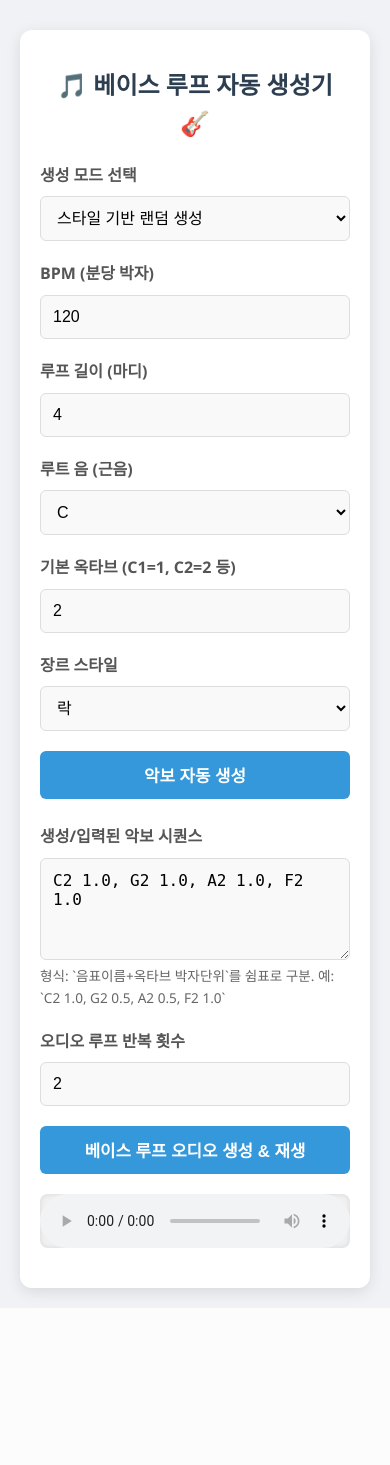
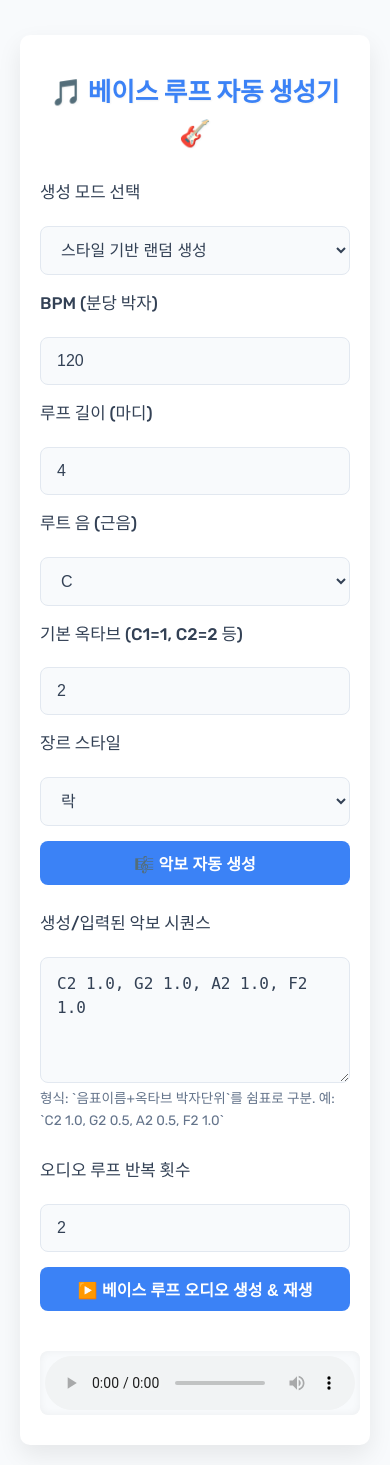
Before and after one commit to alibowbow/baseloop, a Flask app: page / in a window 390 px wide. Before the commit the page ends 1305 px from the top, so only its background shows below. Run offline with Flask 3, Linux system fonts and the light colour scheme.

Commit message:
Update index.html

```diff
--- a/templates/index.html
+++ b/templates/index.html
@@ -3,12 +3,28 @@
 <head>
     <meta charset="UTF-8">
     <meta name="viewport" content="width=device-width, initial-scale=1.0">
-    <title>AI/랜덤 베이스 루프 생성기</title>
+    <title>🎵 프로 베이스 루프 생성기 🎸</title>
+    <!-- Google Fonts - Rubik 폰트 가져오기 -->
+    <link href="https://fonts.googleapis.com/css2?family=Rubik:wght@400;500;700&display=swap" rel="stylesheet">
     <style>
+        /* CSS 변수: 색상 팔레트 정의 */
+        :root {
+            --primary-color: #3b82f6; /* Tailwind Blue 500 */
+            --primary-hover-color: #2563eb; /* Tailwind Blue 600 */
+            --accent-color: #10b981; /* Tailwind Emerald 500 */
+            --background-color: #f8fafc; /* Tailwind Slate 50 */
+            --card-background: #ffffff;
+            --text-color: #334155; /* Tailwind Slate 700 */
+            --light-text-color: #64748b; /* Tailwind Slate 500 */
+            --border-color: #e2e8f0; /* Tailwind Slate 200 */
+            --error-color: #ef4444; /* Tailwind Red 500 */
+            --success-color: #22c55e; /* Tailwind Green 500 */
+        }
+
         body {
-            font-family: 'Segoe UI', Tahoma, Geneva, Verdana, sans-serif;
-            background-color: #f0f2f5;
-            color: #333;
+            font-family: 'Rubik', sans-serif;
+            background-color: var(--background-color);
+            color: var(--text-color);
             line-height: 1.6;
             margin: 0;
             padding: 20px;
@@ -17,30 +33,37 @@
             align-items: flex-start;
             min-height: 100vh;
             box-sizing: border-box;
+            -webkit-font-smoothing: antialiased; /* 폰트 부드럽게 */
+            -moz-osx-font-smoothing: grayscale;
         }
         .container {
-            background-color: #ffffff;
-            padding: 30px;
-            border-radius: 12px;
-            box-shadow: 0 4px 15px rgba(0, 0, 0, 0.1);
-            max-width: 600px;
+            background-color: var(--card-background);
+            padding: 35px;
+            border-radius: 16px; /* 모서리 더 둥글게 */
+            box-shadow: 0 10px 25px rgba(0, 0, 0, 0.08); /* 그림자 더 깊게 */
+            max-width: 650px; /* 너비 약간 증가 */
             width: 100%;
-            margin-top: 20px;
+            margin-top: 30px;
+            box-sizing: border-box;
         }
         h1 {
-            color: #2c3e50;
+            color: var(--primary-color);
             text-align: center;
-            margin-bottom: 30px;
-            font-size: 1.8em;
+            margin-bottom: 35px;
+            font-size: 2.2em; /* 폰트 크기 증가 */
+            font-weight: 700; /* 더 굵게 */
+            text-shadow: 1px 1px 2px rgba(0,0,0,0.05);
         }
         form {
             display: flex;
             flex-direction: column;
+            gap: 15px; /* 요소들 사이 간격 */
         }
         label {
-            margin-bottom: 8px;
-            font-weight: bold;
-            color: #555;
+            margin-bottom: 5px;
+            font-weight: 500; /* 중간 굵기 */
+            color: var(--text-color);
+            font-size: 1.05em;
         }
         input[type="number"],
         input[type="text"],
@@ -48,69 +71,105 @@
         select,
         textarea {
             width: 100%;
-            padding: 12px;
-            margin-bottom: 20px;
-            border: 1px solid #ddd;
-            border-radius: 6px;
+            padding: 14px 16px; /* 패딩 증가 */
+            margin-bottom: 0; /* 간격은 form-gap으로 대체 */
+            border: 1px solid var(--border-color);
+            border-radius: 8px; /* 모서리 둥글게 */
             box-sizing: border-box;
             font-size: 1em;
-            background-color: #f9f9f9;
+            background-color: var(--background-color);
+            color: var(--text-color);
+            transition: all 0.3s ease;
+        }
+        input:focus, select:focus, textarea:focus {
+            border-color: var(--primary-color);
+            box-shadow: 0 0 0 3px rgba(59, 130, 246, 0.2); /* 포커스 시 빛 효과 */
+            outline: none;
         }
         textarea {
-            min-height: 100px;
+            min-height: 120px;
             resize: vertical;
-            font-family: 'Fira Code', 'Roboto Mono', monospace;
+            font-family: 'Fira Code', 'Roboto Mono', monospace; /* 코딩 폰트 */
+            line-height: 1.5;
         }
         .button-group {
             display: flex;
-            gap: 15px;
-            margin-top: 10px;
+            flex-wrap: wrap; /* 작은 화면에서 줄바꿈 되도록 */
+            gap: 15px; /* 버튼 간격 */
+            margin-top: 15px;
             margin-bottom: 25px;
-            flex-wrap: wrap;
         }
         button {
             flex-grow: 1;
-            background-color: #3498db;
+            background-color: var(--primary-color);
             color: white;
-            padding: 12px 25px;
+            padding: 14px 28px; /* 패딩 증가 */
             border: none;
-            border-radius: 6px;
+            border-radius: 8px;
             cursor: pointer;
-            font-size: 1.05em;
-            font-weight: bold;
-            transition: background-color 0.3s ease, transform 0.2s ease;
+            font-size: 1.1em; /* 폰트 크기 증가 */
+            font-weight: 700;
+            transition: background-color 0.3s ease, transform 0.2s ease, box-shadow 0.2s ease;
         }
-        button:hover {
-            background-color: #2980b9;
+        button:hover:not(:disabled) {
+            background-color: var(--primary-hover-color);
             transform: translateY(-2px);
+            box-shadow: 0 5px 15px rgba(59, 130, 246, 0.3);
         }
-        button:active {
+        button:active:not(:disabled) {
             transform: translateY(0);
+            box-shadow: none;
+        }
+        button:disabled {
+            background-color: #9ca3af; /* 회색 비활성화 */
+            cursor: not-allowed;
+            opacity: 0.8;
         }
         .info-text {
             font-size: 0.85em;
-            color: #666;
-            margin-top: -15px;
+            color: var(--light-text-color);
+            margin-top: -10px; /* 라벨과의 간격 조정 */
+            margin-bottom: 10px; /* 다음 요소와의 간격 */
+        }
+        .warning-text {
+            color: var(--error-color);
+            font-weight: 500;
+        }
+        .message-area {
+            padding: 10px 15px;
             margin-bottom: 20px;
+            border-radius: 8px;
+            font-size: 0.95em;
+            word-wrap: break-word; /* 긴 메시지 줄바꿈 */
         }
-        #loadingSpinner {
+        .message-area.success {
+            background-color: rgba(34, 197, 94, 0.1); /* Tailwind Green 50 (opacity) */
+            color: var(--success-color);
+            border: 1px solid rgba(34, 197, 94, 0.3);
+        }
+        .message-area.error {
+            background-color: rgba(239, 68, 68, 0.1); /* Tailwind Red 50 (opacity) */
+            color: var(--error-color);
+            border: 1px solid rgba(239, 68, 68, 0.3);
+        }
+        .loading-spinner {
             display: none;
             text-align: center;
             font-size: 1.2em;
-            color: #607d8b;
+            color: var(--primary-color);
             margin-top: 15px;
             font-weight: bold;
         }
-        #loadingSpinner::after {
+        .loading-spinner::after {
             content: '';
             display: inline-block;
             width: 1.2em;
             height: 1.2em;
             margin-left: 0.5em;
-            border: 0.15em solid #f3f3f3;
-            border-top: 0.15em solid #607d8b;
+            border: 0.15em solid rgba(59, 130, 246, 0.3);
+            border-top: 0.15em solid var(--primary-color);
             border-radius: 50%;
-            animation: spin 1s linear infinite;
+            animation: spin 0.8s linear infinite;
         }
         @keyframes spin {
             0% { transform: rotate(0deg); }
@@ -119,22 +178,28 @@
         /* Style for the audio player */
         audio {
             width: 100%;
-            margin-top: 20px;
-            margin-bottom: 20px;
-            background-color: #f0f0f0;
+            margin-top: 25px;
+            margin-bottom: 10px;
+            background-color: var(--background-color);
             border-radius: 8px;
-            box-shadow: inset 0 0 5px rgba(0,0,0,0.1);
+            box-shadow: inset 0 0 8px rgba(0,0,0,0.05);
+            padding: 5px;
         }
 
-        /* Responsive adjustments */
-        @media (max-width: 480px) {
+        /* 모바일 반응형 조정 */
+        @media (max-width: 680px) {
             .container {
                 padding: 20px;
-                margin-top: 10px;
+                margin-top: 15px;
+                border-radius: 10px;
             }
             h1 {
-                font-size: 1.5em;
-                margin-bottom: 20px;
+                font-size: 1.6em;
+                margin-bottom: 25px;
+            }
+            button {
+                padding: 10px 20px;
+                font-size: 1em;
             }
             .button-group {
                 flex-direction: column;
@@ -146,7 +211,10 @@
 <body>
     <div class="container">
         <h1>🎵 베이스 루프 자동 생성기 🎸</h1>
-        <form id="bassGeneratorForm"> <!-- action 및 method 속성을 JavaScript가 처리하므로 제거 -->
+
+        <div id="messageArea" class="message-area" style="display:none;"></div>
+
+        <form id="bassGeneratorForm">
 
             <label for="generation_mode">생성 모드 선택</label>
             <select id="generation_mode" name="generation_mode" onchange="toggleModeOptions()">
@@ -158,7 +226,7 @@
             <div id="ai_mode_options" style="display:none;">
                 <label for="gemini_api_key_input">Gemini API 키</label>
                 <input type="password" id="gemini_api_key_input" name="gemini_api_key_input" placeholder="Google AI Studio에서 발급받은 키 입력">
-                <p class="info-text" style="color: #d32f2f; margin-top: -15px;">
+                <p class="info-text warning-text">
                     ⚠️ 경고: 이 키는 웹 서버로 전송됩니다. 학습/테스트용으로만 사용하며 보안에 주의하세요.
                 </p>
             </div>
@@ -192,11 +260,11 @@
                 <option value="random" {% if default_genre == 'random' %}selected{% endif %}>완전 랜덤 (정확도 낮음)</option>
             </select>
 
-            <!-- 악보 생성 버튼 (모드에 따라 동작 다름) -->
-            <button type="button" onclick="generateNotes()">악보 자동 생성</button>
-            <div id="loadingSpinnerNotes" style="display:none;">악보 생성 중... (잠시만 기다려주세요)</div>
+            <!-- 악보 생성 버튼 -->
+            <button type="button" id="generateNotesBtn" onclick="generateNotes()">🎼 악보 자동 생성</button>
+            <div id="loadingSpinnerNotes" class="loading-spinner">악보 생성 중...</div>
 
-            <label for="notes_sequence_input" style="margin-top: 25px;">생성/입력된 악보 시퀀스</label>
+            <label for="notes_sequence_input" style="margin-top: 10px;">생성/입력된 악보 시퀀스</label>
             <textarea id="notes_sequence_input" name="notes_sequence_input" rows="4">{{ recommended_notes_str }}</textarea>
             <p class="info-text">
                 형식: `음표이름+옥타브 박자단위`를 쉼표로 구분. 예: `C2 1.0, G2 0.5, A2 0.5, F2 1.0`
@@ -205,9 +273,9 @@
             <label for="num_loops_input">오디오 루프 반복 횟수</label>
             <input type="number" id="num_loops_input" name="num_loops_input" value="{{ default_loops }}" min="1" max="100" required>
 
-            <!-- 오디오 생성 버튼 (공통) -->
-            <button type="button" onclick="playGeneratedAudio()">베이스 루프 오디오 생성 & 재생</button>
-            <div id="loadingSpinnerAudio" style="display:none;">오디오 생성 중... (잠시만 기다려주세요)</div>
+            <!-- 오디오 생성 및 재생 버튼 -->
+            <button type="button" id="playAudioBtn" onclick="playGeneratedAudio()">▶️ 베이스 루프 오디오 생성 & 재생</button>
+            <div id="loadingSpinnerAudio" class="loading-spinner">오디오 생성 중...</div>
 
             <!-- 오디오 플레이어 추가 -->
             <audio controls id="audioPlayer"></audio>
@@ -219,7 +287,36 @@
         document.addEventListener('DOMContentLoaded', (event) => {
             // 페이지 로드 시 선택된 기본 모드에 따라 UI 조정
             toggleModeOptions();
+            // 메시지 영역 숨기기
+            document.getElementById('messageArea').style.display = 'none';
         });
+
+        function showMessage(message, type = 'info') {
+            const messageArea = document.getElementById('messageArea');
+            messageArea.textContent = message;
+            messageArea.className = 'message-area'; // Reset classes
+            if (type === 'success') {
+                messageArea.classList.add('success');
+            } else if (type === 'error') {
+                messageArea.classList.add('error');
+            }
+            messageArea.style.display = 'block';
+        }
+
+        function setLoadingState(elementId, isLoading, message = "") {
+            const spinner = document.getElementById(elementId);
+            const button = document.getElementById(elementId.replace('loadingSpinner', '') + 'Btn'); // 예를 들어 loadingSpinnerNotes -> generateNotesBtn
+
+            if (isLoading) {
+                spinner.textContent = message;
+                spinner.style.display = 'block';
+                if (button) button.disabled = true;
+            } else {
+                spinner.style.display = 'none';
+                if (button) button.disabled = false;
+            }
+        }
+
 
         function toggleModeOptions() {
             const modeSelect = document.getElementById('generation_mode');
@@ -236,6 +333,7 @@
                 geminiApiKeyInput.removeAttribute('required');
                 geminiApiKeyInput.value = ''; // 키 필드 비우기
             }
+            showMessage("", 'info'); // 모드 전환 시 메시지 지우기
         }
 
         async function generateNotes() {
@@ -247,14 +345,16 @@
             const genre = document.getElementById('genre_input').value;
             const keyNote = document.getElementById('key_note_input').value;
             const octave = document.getElementById('octave_input').value;
-            const apiKey = document.getElementById('gemini_api_key_input').value; // AI 모드일 때만 사용
+            const apiKey = document.getElementById('gemini_api_key_input').value;
 
-            const loadingSpinner = document.getElementById('loadingSpinnerNotes'); // 악보 생성용 스피너
             const notesSequenceInput = document.getElementById('notes_sequence_input');
 
+            notesSequenceInput.value = ""; // 기존 악보 비우기
+            showMessage("", 'info'); // 기존 메시지 비우기
+
             // 로딩 상태 시작
-            loadingSpinner.style.display = 'block';
-            notesSequenceInput.value = `(${currentMode === 'ai' ? 'AI가' : '랜덤 생성기로부터'}) 악보를 생성하고 있습니다. 잠시만 기다려주세요...`;
+            setLoadingState('loadingSpinnerNotes', true,
+                            `${currentMode === 'ai' ? 'AI가' : '랜덤 생성기가'} 악보를 생성 중입니다...`);
 
             try {
                 const formData = new FormData();
@@ -266,11 +366,8 @@
                 formData.append('octave_input', octave);
 
                 if (currentMode === 'ai') {
-                    // AI 모드일 때만 API 키 추가 및 유효성 검사
                     if (!apiKey.trim()) {
-                        alert("Gemini API 키를 입력해주세요!");
-                        loadingSpinner.style.display = 'none';
-                        notesSequenceInput.value = 'AI 추천을 위해서는 API 키가 필요합니다.';
+                        showMessage("⚠️ Gemini API 키를 입력해주세요!", 'error');
                         return; // 함수 실행 중단
                     }
                     formData.append('gemini_api_key_input', apiKey);
@@ -285,18 +382,17 @@
 
                 if (response.ok && data.status === 'success') {
                     notesSequenceInput.value = data.notes;
+                    showMessage("🎉 악보가 성공적으로 생성되었습니다! 오디오를 재생해보세요.", 'success');
                 } else {
                     const errorMessage = data.message || '알 수 없는 오류가 발생했습니다.';
-                    alert('악보 생성에 실패했습니다: ' + errorMessage);
-                    notesSequenceInput.value = '악보 생성에 실패했습니다. 다시 시도하거나 서버 로그를 확인하세요.';
-                    console.error('Server response error:', data);
+                    showMessage(`🚨 악보 생성 실패: ${errorMessage}`, 'error');
+                    console.error('Server response error:', response.status, errorMessage);
                 }
             } catch (error) {
+                showMessage('⚠️ 네트워크 오류 또는 서버 문제가 발생했습니다.', 'error');
                 console.error('Error fetching notes:', error);
-                alert('네트워크 오류 또는 서버 문제가 발생했습니다.');
-                notesSequenceInput.value = '악보 생성 중 네트워크 또는 서버 오류가 발생했습니다.';
             } finally {
-                loadingSpinner.style.display = 'none'; // 로딩 상태 종료
+                setLoadingState('loadingSpinnerNotes', false); // 로딩 상태 종료
             }
         }
 
@@ -306,16 +402,18 @@
             const numLoops = document.getElementById('num_loops_input').value;
 
             const audioPlayer = document.getElementById('audioPlayer');
-            const loadingSpinner = document.getElementById('loadingSpinnerAudio'); // 오디오 생성용 스피너
+
+            showMessage("", 'info'); // 기존 메시지 비우기
 
             if (!notesSequence.trim()) {
-                alert("먼저 악보 시퀀스를 생성하거나 입력해주세요!");
+                showMessage("❗ 먼저 악보 시퀀스를 생성하거나 입력해주세요!", 'error');
                 return;
             }
 
-            loadingSpinner.style.display = 'block'; // 로딩 스피너 표시
+            // 로딩 상태 시작
+            setLoadingState('loadingSpinnerAudio', true, '오디오 생성 중...');
             audioPlayer.src = ''; // 기존 오디오 중지 및 제거
-            audioPlayer.load(); // 플레이어 리로드
+            audioPlayer.load();
 
             try {
                 const formData = new FormData();
@@ -330,27 +428,28 @@
 
                 if (response.ok) {
                     const audioBlob = await response.blob();
-                    const audioUrl = URL.createObjectURL(audioBlob); // Blob URL 생성
+                    const audioUrl = URL.createObjectURL(audioBlob);
 
-                    audioPlayer.src = audioUrl; // 오디오 플레이어 소스 설정
-                    audioPlayer.play(); // 오디오 재생
+                    audioPlayer.src = audioUrl;
+                    await audioPlayer.play(); // Promise를 기다림 (재생 시작 전)
+                    showMessage("🎶 오디오 재생을 시작합니다!", 'success');
 
-                    // Blob URL은 더 이상 필요 없으면 해제 (메모리 관리)
                     audioPlayer.onended = () => {
                         URL.revokeObjectURL(audioUrl);
                         audioPlayer.onended = null;
+                        showMessage("재생이 완료되었습니다.", 'info');
                     };
                 } else {
-                    const errorMessage = await response.text(); // 서버가 오류 메시지를 텍스트로 보낼 것
-                    alert('오디오 생성에 실패했습니다: ' + errorMessage);
+                    const errorMessage = await response.text();
+                    showMessage(`🚨 오디오 생성 실패: ${errorMessage}`, 'error');
                     console.error('Server response error:', response.status, errorMessage);
                 }
 
             } catch (error) {
+                showMessage('⚠️ 오디오 재생 중 네트워크 오류 또는 서버 문제가 발생했습니다.', 'error');
                 console.error('Error playing audio:', error);
-                alert('오디오를 재생하는 중 네트워크 오류 또는 서버 문제가 발생했습니다.');
             } finally {
-                loadingSpinner.style.display = 'none'; // 로딩 스피너 숨김
+                setLoadingState('loadingSpinnerAudio', false); // 로딩 상태 종료
             }
         }
     </script>
```
